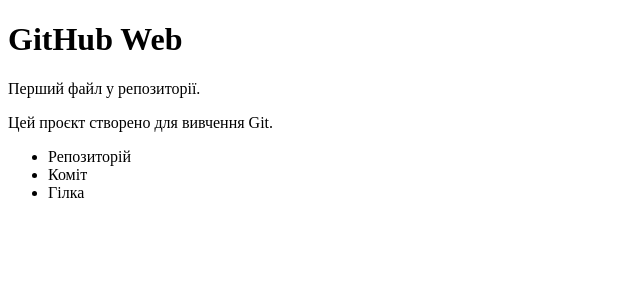
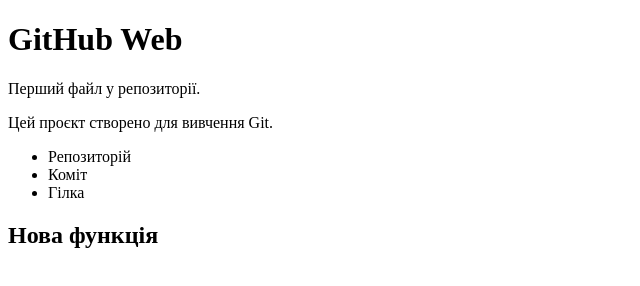
Before and after one commit to iralazaryk2004-cloud/lab4-git-web, a plain HTML site: page index.html in a window 1280 px wide. Shown: the whole page, without its empty margins (0-640 px from the left). Drawn offline with Linux system fonts and the light colour scheme.

Commit message:
Add feature section

```diff
--- a/index.html
+++ b/index.html
@@ -9,5 +9,6 @@
     <p>Перший файл у репозиторії.</p>
     <p>Цей проєкт створено для вивчення Git.</p>
     <ul><li>Репозиторій</li><li>Коміт</li><li>Гілка</li></ul>
+    <h2>Нова функція</h2>
 </body>
 </html>
```
